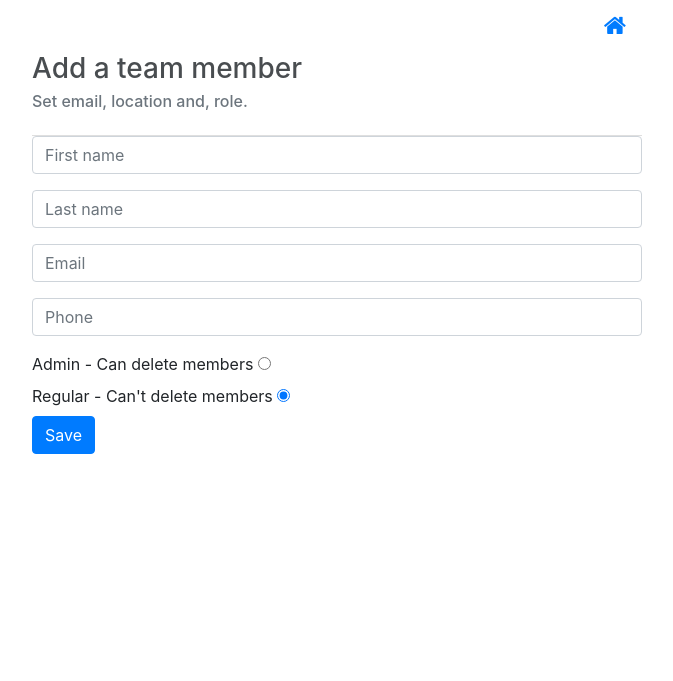
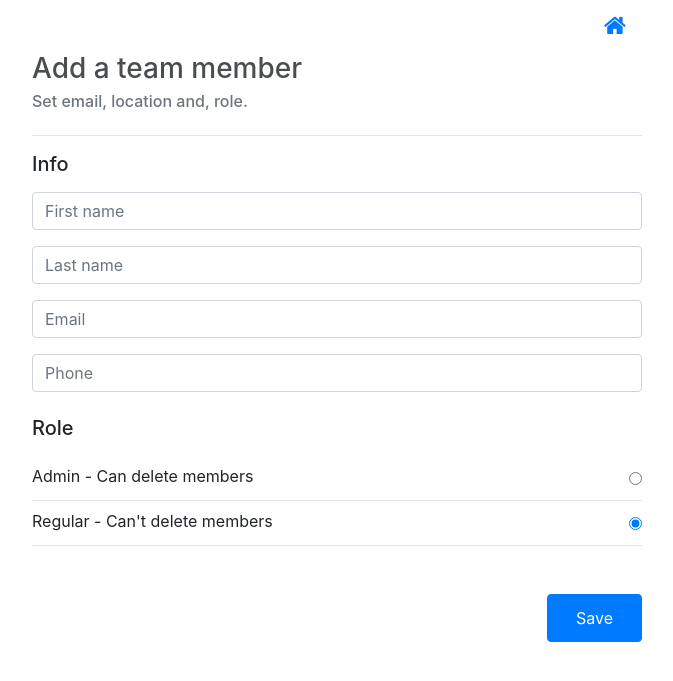
Before and after one commit to sadjadtavakoli/instawork, a Django app: page /members/new in a window 1280 px wide. Shown: the top 681 px of the page, without its empty margins (303-976 px from the left). Run offline with Django 4.2, Linux system fonts and the light colour scheme; some libraries are stand-ins or nearby versions.

Commit message:
all three pages' styling enhancement + remove redundant css codes

```diff
--- a/members/static/members/css/base.css
+++ b/members/static/members/css/base.css
@@ -1,7 +1,3 @@
-.container {
-    max-width: 100%;
-}
-
 @media (min-width: 992px) {
     .container {
         -ms-flex: 0 0 50%;
@@ -19,13 +15,6 @@
     margin-top: .25rem;
     font-size: 80%;
     color: #dc3545;
-}
-
-.page-body {
-    /*padding: 1.75rem 1.25rem 0 0;*/
-    /*margin-bottom: 0;*/
-    /*background-color: rgba(0,0,0,.03);*/
-    border-bottom: 1px solid rgba(0, 0, 0, .125);
 }
 
 .page-title {
@@ -58,14 +47,6 @@
     max-width: 83.333333%;
 }
 
-.row {
-    margin-left: 0;
-}
-
-.card-body {
-    padding-left: 0;
-}
-
 .card:hover {
     opacity: 0.75;
     text-decoration: none;
@@ -79,3 +60,13 @@
     opacity: 0.75;
     text-decoration: none;
 }
+
+.form-button{
+    padding-inline: 1.75rem;
+    height: 3rem;
+    font-size: medium;
+}
+
+.btn-outline-danger{
+    border-color: lightgrey;
+}
--- a/members/templates/members/__base.html
+++ b/members/templates/members/__base.html
@@ -17,15 +17,16 @@
 <div class="container">
     <nav class="navbar justify-content-end">
         {% block navbarItems %}
-            <a type="button" class="nav-button" href="{% url 'main' %}">
+            <a class="nav-button" href="{% url 'main' %}">
                 <i class="fa fa-home"></i>
             </a>
         {% endblock %}
     </nav>
-    <div class="page-body">
+    <div>
         <h3 class="page-title text-dark-gray">{% block title %}{% endblock %}</h3>
         <h6 class="page-subtitle text-muted">{% block subtitle %}{% endblock %}</h6>
     </div>
+    <hr>
     {% block content %}
     {% endblock %}
 </div>
--- a/members/templates/members/_add_edit_form_body.html
+++ b/members/templates/members/_add_edit_form_body.html
@@ -1,18 +1,20 @@
 {% load static %}
 <form method="post" class="needs-validation" novalidate>{% csrf_token %}
+    <h5 class="mb-3">Info</h5>
     {% include 'members/_form_field_input.html' with field=form.first_name %}
     {% include 'members/_form_field_input.html' with field=form.last_name %}
     {% include 'members/_form_field_input.html' with field=form.email %}
     {% include 'members/_form_field_input.html' with field=form.phone %}
+
+    <h5 class="mb-4 mt-4">Role</h5>
     {% include 'members/_form_field_selects.html' with field=form.role %}
 
-
-    <div class="btn-group mr-2" role="group">
+    <div class="mt-5">
         {% if deletabel %}
-            <button type="button" id="delete-button" class="btn btn-outline-danger" data-toggle="modal"
+            <button type="button" id="delete-button" class="btn btn-outline-danger form-button" data-toggle="modal"
                     data-target="#exampleModal">Delete
             </button>
         {% endif %}
-        <button type="submit" class="btn btn-primary right">Save</button>
+        <button type="submit" class="btn btn-primary float-right form-button">Save</button>
     </div>
 </form>
--- a/members/templates/members/_form_field_selects.html
+++ b/members/templates/members/_form_field_selects.html
@@ -2,9 +2,10 @@
     <div>
         {% with label=choice.1 value=choice.0 index=forloop.counter %}
             {{ id }}
-            <label for="id_{{ field.name }}_{{ index }}">{{ label }}</label>
-            <input type="radio" name="{{ field.name }}" value="{{ value }}"
-                   id="id_{{ field.name }}_{{ index }}" {% if field.value == value %} checked {% endif %}>
+            <label for="id_{{ field.name }}_{{ index }}" class="w-100">{{ label }}
+                <input type="radio" name="{{ field.name }}" value="{{ value }}" class="float-right mt-2"
+                       id="id_{{ field.name }}_{{ index }}" {% if field.value == value %} checked {% endif %}></label>
         {% endwith %}
     </div>
+    <hr class="mt-1 mb-2">
 {% endfor %}
```
Also changed, not shown: members/templates/members/member_list.html (+5 -4 lines).
